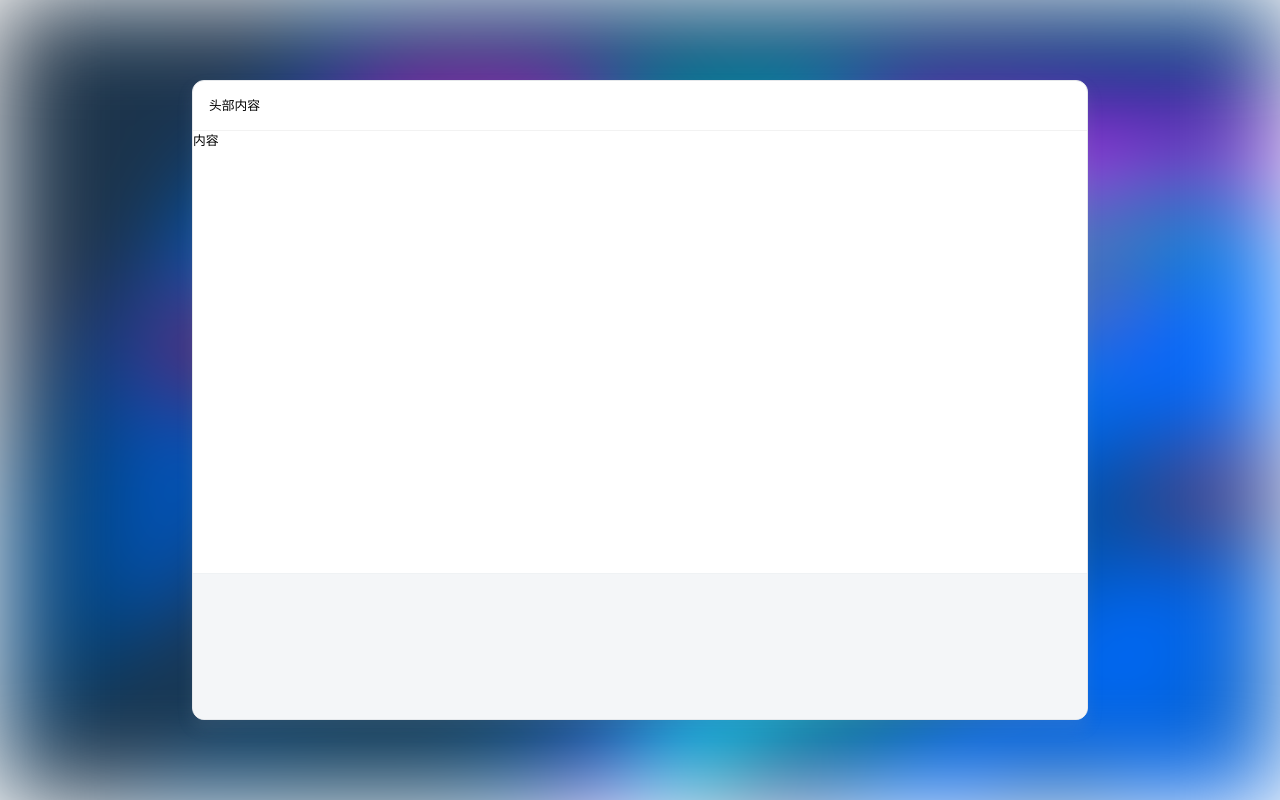
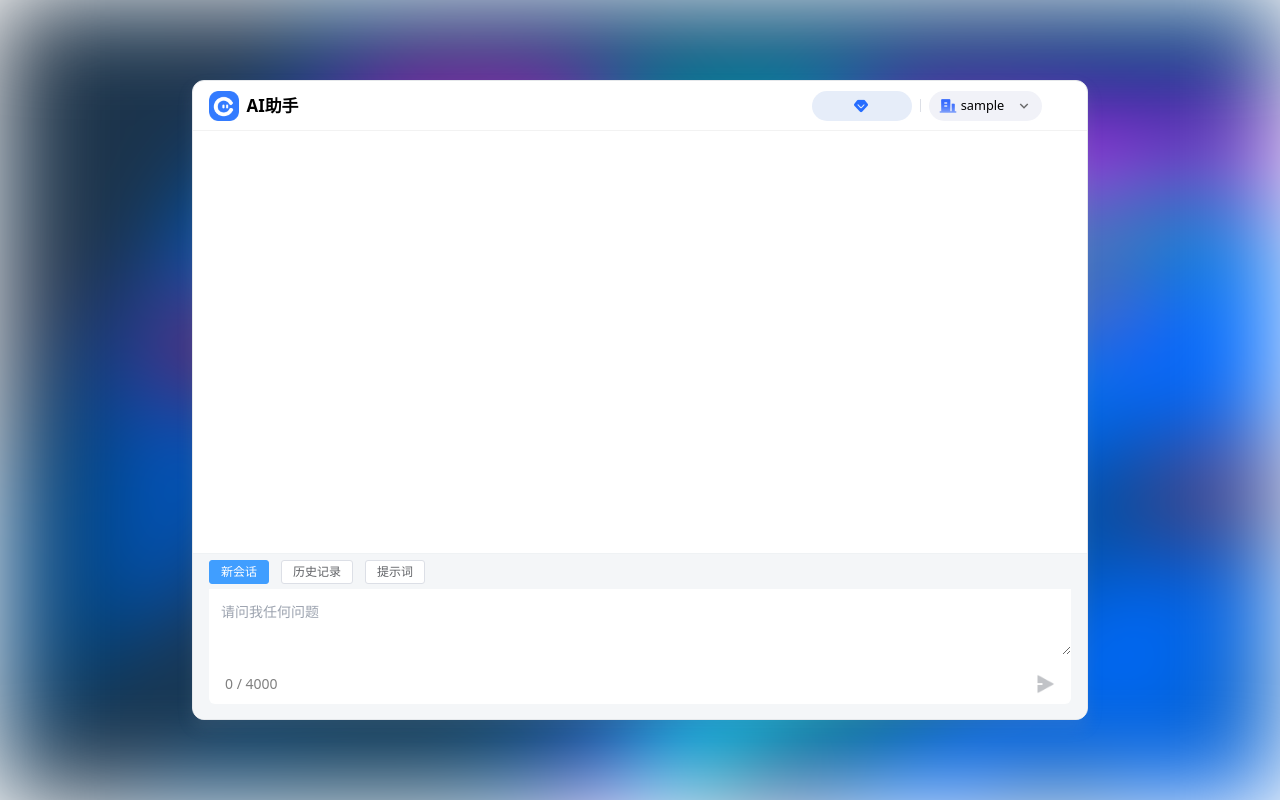
Before and after one commit to Mr-Linlin/monica-ai-vue, a Vue app: page / in a window 1280 px wide. Built offline with nearby package versions, Linux system fonts and the light colour scheme; sample sign-in values are in the browser's storage.

Commit message:
退出登录

```diff
--- a/components.d.ts
+++ b/components.d.ts
@@ -7,10 +7,13 @@ export {}
 
 declare module 'vue' {
   export interface GlobalComponents {
+    ElAvatar: typeof import('element-plus/es')['ElAvatar']
     ElButton: typeof import('element-plus/es')['ElButton']
+    ElDivider: typeof import('element-plus/es')['ElDivider']
     ElForm: typeof import('element-plus/es')['ElForm']
     ElFormItem: typeof import('element-plus/es')['ElFormItem']
     ElInput: typeof import('element-plus/es')['ElInput']
+    ElPopover: typeof import('element-plus/es')['ElPopover']
     RouterLink: typeof import('vue-router')['RouterLink']
     RouterView: typeof import('vue-router')['RouterView']
     ScreenAdapter: typeof import('./src/components/ScreenAdapter.vue')['default']
--- a/package.json
+++ b/package.json
@@ -16,6 +16,7 @@
     "echarts": "^5.4.2",
     "element-plus": "^2.3.8",
     "eslint-config-prettier": "^8.8.0",
+    "highlight.js": "^11.8.0",
     "install": "^0.13.0",
     "pinia": "^2.1.4",
     "postcss-pxtorem": "^6.0.0",
--- a/src/store/common.ts
+++ b/src/store/common.ts
@@ -1,4 +1,6 @@
 import { defineStore } from 'pinia'
+import { ElNotification } from "element-plus";
+
 export const useCommon = defineStore('common', {
   state: () => {
     return {
@@ -9,9 +11,38 @@ export const useCommon = defineStore('common', {
     async setConfig(data: any) {
       if (data) {
         localStorage.setItem('token', data.access_token)
+        this.user = data.user
         localStorage.setItem('user', JSON.stringify(data.user))
       }
-
+    },
+    loginOut() {
+      const localStorageName = [
+        'user',
+        'token',
+      ]
+      localStorageName.forEach((item) => {
+        localStorage.removeItem(item)
+      })
+      ElNotification({
+        title: "成功",
+        message: '退出登录成功',
+        type: "success",
+        duration: 1500,
+      });
+      location.reload()
+    }
+  },
+  getters: {
+    getUser: (state: { user: any }) => {
+      if (state.user) {
+        return state.user
+      } else {
+        const user = localStorage.getItem('user');
+        if (user !== null) {
+          return JSON.parse(user);
+        }
+        return {}
+      }
     },
   },
 })
--- a/src/views/layout/index.vue
+++ b/src/views/layout/index.vue
@@ -3,15 +3,138 @@
     <div class="main-bg"></div>
     <div class="absolute w-full h-full top-0 flex justify-center items-center">
       <div class="fiona-main flex flex-col">
-        <header>头部内容</header>
+        <header class="flex justify-between">
+          <div class="header-left flex items-center">
+            <img src="~@/assets/imgs/home/logo.png" class="w-8 h-8 mr-2" />
+            <div class="font-semibold text-lg">AI助手</div>
+          </div>
+          <div class="header-right mr-10 flex items-center">
+            <div
+              class="vip-info flex items-center justify-center"
+              :class="
+                userInfo.level === 2
+                  ? 'level3'
+                  : userInfo.level === 1
+                  ? 'level2'
+                  : 'level1'
+              "
+            >
+              <img class="mr-0.5" src="~@/assets/imgs/home/level1.png" alt="" />
+              <span>{{ userInfo.level_name }}</span>
+            </div>
+            <el-divider direction="vertical" />
+            <el-popover
+              placement="bottom-end"
+              width="230"
+              trigger="hover"
+              transition="el-zoom-in-top"
+            >
+              <template #reference>
+                <div class="cursor-pointer flex items-center avatar-wrapper">
+                  <img src="~@/assets/imgs/home/building.png" class="mr-1" />
+                  <div class="user-name cursor-pointer mr-3">
+                    {{ userInfo.username }}
+                  </div>
+                  <span class="arrow-down" />
+                </div>
+              </template>
+              <template #default>
+                <div class="popover-container">
+                  <div class="vip-date flex justify-between items-center">
+                    <div class="vip-left">
+                      <div class="vip-desc">{{ userInfo.level_name }}</div>
+                      <div class="vip-expired">有效期至长期</div>
+                    </div>
+                    <div class="vip-right cursor-pointer">
+                      <span>立即续费</span>
+                    </div>
+                  </div>
+                  <div
+                    class="query top item flex justify-between cursor-pointer"
+                  >
+                    <div class="left flex justify-center items-center">
+                      <img
+                        class="w-4 h-4"
+                        src="~@/assets/imgs/home/search.png"
+                        alt=""
+                      />
+                      <span>查询：</span>
+                      <span
+                        >{{ userInfo.chat_times }}/{{
+                          userInfo.buy_chat_times
+                        }}</span
+                      >
+                    </div>
+                  </div>
+                  <div
+                    v-for="(item, index) in popoverList"
+                    :key="index"
+                    @click.stop="toPage(item.type)"
+                    class="item-bottom flex justify-between items-center cursor-pointer"
+                  >
+                    <div class="left flex items-center justify-center">
+                      <img :src="item.img" alt="" />
+                      <span>{{ item.name }}</span>
+                    </div>
+                    <span class="right cursor-pointer" />
+                  </div>
+                </div>
+              </template>
+            </el-popover>
+          </div>
+        </header>
         <div class="content flex-1 flex flex-col">
-          <div class="chat-box flex-1">内容</div>
-          <div class="chat-input"></div>
+          <div class="chat-box flex-1 flex"></div>
+          <div class="chat-input felx flex-col">
+            <div class="box-btn my-1.5">
+              <el-button size="small" type="primary">新会话</el-button>
+              <el-button size="small">历史记录</el-button>
+              <el-button size="small">提示词</el-button>
+            </div>
+            <div class="editable-area flex-1">
+              <textarea
+                ref="editableDiv"
+                class="editable"
+                v-model.trim="editableContent"
+                placeholder="请问我任何问题"
+              />
+              <span class="content-count"
+                >{{ editableContent.length }} / 4000</span
+              >
+              <span v-if="!editableContent" class="cursor-pointer none-send" />
+              <span v-if="editableContent" class="send cursor-pointer" />
+            </div>
+          </div>
         </div>
       </div>
     </div>
   </div>
 </template>
+<script setup lang="ts">
+import { ref } from "vue";
+import { useCommon } from "@/store/common";
+import settingAvatarPng from "@/assets/imgs/home/setting-avatar.png";
+
+const { loginOut, getUser } = useCommon();
+const userInfo = getUser;
+const popoverList = [
+  {
+    name: "退出登录",
+    type: "login_out",
+    img: settingAvatarPng,
+  },
+];
+const toPage = (type: string) => {
+  switch (type) {
+    case "login_out":
+      loginOut();
+
+      break;
+  }
+};
+
+const editableContent = ref("");
+</script>
 <style scoped lang="scss">
 .layout {
   width: 100%;
@@ -43,22 +166,164 @@
       border-bottom: 1px solid #f2f2f2;
       padding: 0 8px 0 16px;
       user-select: none;
+      .header-right {
+        .vip-info {
+          width: 100px;
+          height: 30px;
+          border-radius: 30px;
+        }
+        .avatar-wrapper {
+          height: 30px;
+          border-radius: 30px;
+          opacity: 1;
+          padding: 5px 10px;
+          background: #f1f2f8;
+          .arrow-down {
+            width: 16px;
+            height: 16px;
+            background-image: url("../../assets/imgs/home/arrow-down.png");
+            background-size: 100% 100%;
+          }
+          &:hover {
+            .arrow-down {
+              background-image: url("../../assets/imgs/home/arrow-up.png");
+            }
+          }
+        }
+        .level1 {
+          background: #e6edf9;
+          color: #266dff;
+        }
+        .level2 {
+          background: #fff6e4;
+          color: #92660f;
+        }
+        .level3 {
+          background: #e5dfff;
+          color: #5a37f4;
+        }
+      }
     }
     .content {
       // background-color: #f1f5f9;
       border-bottom-left-radius: 12px;
       border-bottom-right-radius: 12px;
       .chat-input {
+        position: relative;
         width: 100%;
         padding: 0 16px;
         z-index: 501;
-        height: 146px;
+        height: 166px;
         background: #f4f6f8;
         border-top: 1px solid rgba(145, 158, 171, 0.05);
         border-bottom-left-radius: 12px;
         border-bottom-right-radius: 12px;
+        .editable-area {
+          position: relative;
+          height: 115px;
+          font-size: 14px;
+          border-radius: 6px;
+          width: 100%;
+          background-color: #ffffff;
+          .editable {
+            width: 100%;
+            user-select: none;
+            padding: 12px;
+          }
+          .content-count {
+            position: absolute;
+            color: #808080;
+            left: 16px;
+            bottom: 10px;
+          }
+          .send {
+            position: absolute;
+            width: 20px;
+            height: 20px;
+            right: 16px;
+            bottom: 10px;
+            background-image: url("../../assets/imgs/home/send-active.png");
+            background-size: 100% 100%;
+            &:hover {
+              background-image: url("../../assets/imgs/home/send-hover.png");
+            }
+          }
+          .none-send {
+            cursor: not-allowed;
+            position: absolute;
+            width: 20px;
+            height: 20px;
+            right: 16px;
+            bottom: 10px;
+            background-image: url("../../assets/imgs/home/send.png");
+            background-size: 100% 100%;
+          }
+        }
       }
     }
   }
 }
 </style>
+<style lang="scss">
+.popover-container {
+  .vip-date {
+    height: 60px;
+    border-radius: 6px;
+    padding: 0 12px;
+    background-image: url("../../assets/imgs/home/vip-date.png");
+    background-size: 100% 100%;
+    margin-bottom: 10px;
+    .vip-left {
+      .vip-desc {
+        font-size: 14px;
+        font-weight: 700;
+        letter-spacing: 0em;
+        color: #262626;
+      }
+      .vip-expired {
+        font-size: 12px;
+        color: #8c8c8c;
+      }
+    }
+    .vip-right {
+      font-size: 14px;
+      color: #3370ff;
+    }
+  }
+  .query {
+    color: #3370ff;
+  }
+  .item {
+    margin-bottom: 8px;
+    padding: 7px 18px;
+  }
+  .item-bottom {
+    margin-bottom: 8px;
+    padding: 7px 5px;
+    .right {
+      width: 24px;
+      height: 24px;
+      background-image: url("../../assets/imgs/home/arrow-right.png");
+      background-size: 100% 100%;
+    }
+    &:hover {
+      color: #3370ff;
+      .right {
+        background-image: url("../../assets/imgs/home/arrow-right-active.png");
+        background-size: 100% 100%;
+      }
+    }
+  }
+  .left {
+    img {
+      width: 16px;
+      margin-right: 5px;
+    }
+  }
+  .top {
+    border-radius: 28px;
+    background: #f0f8ff;
+    color: #266dff;
+  }
+}
+</style>
```
Also changed, not shown: 1 other file (tests, documents, lock files or other folders).
